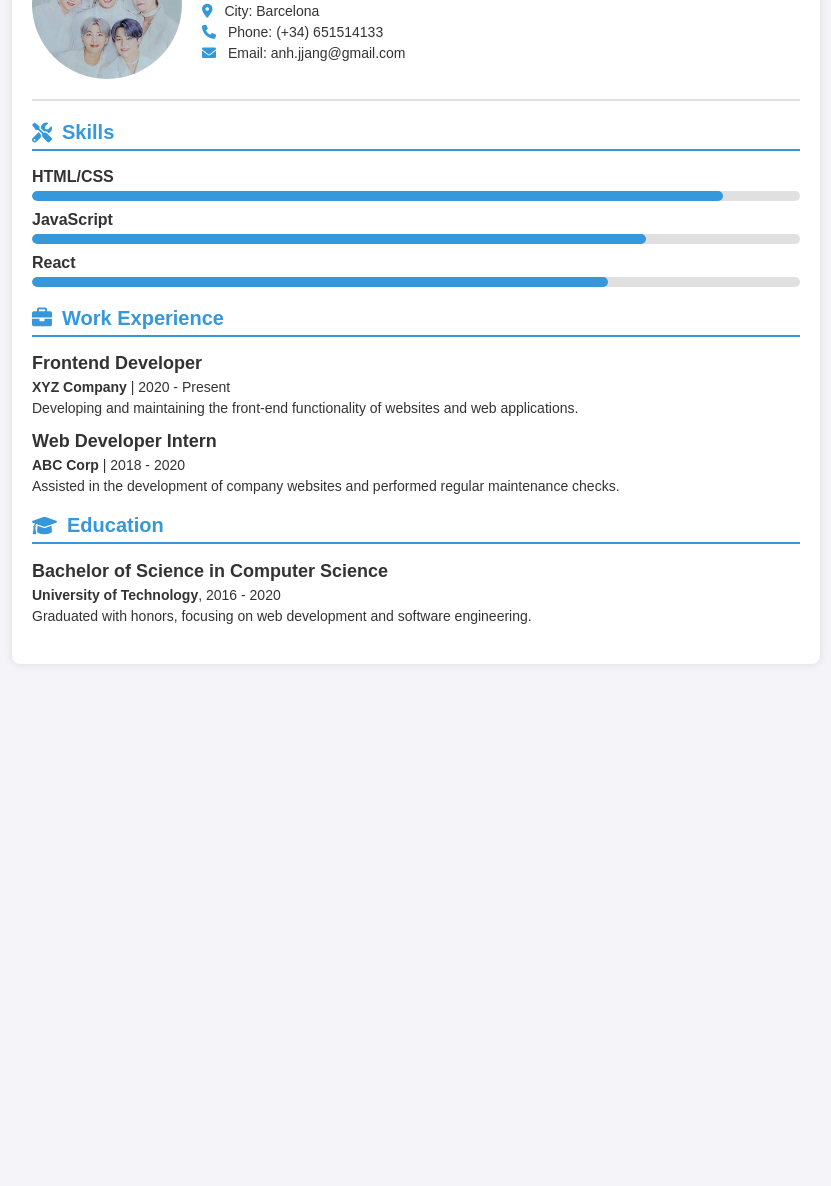
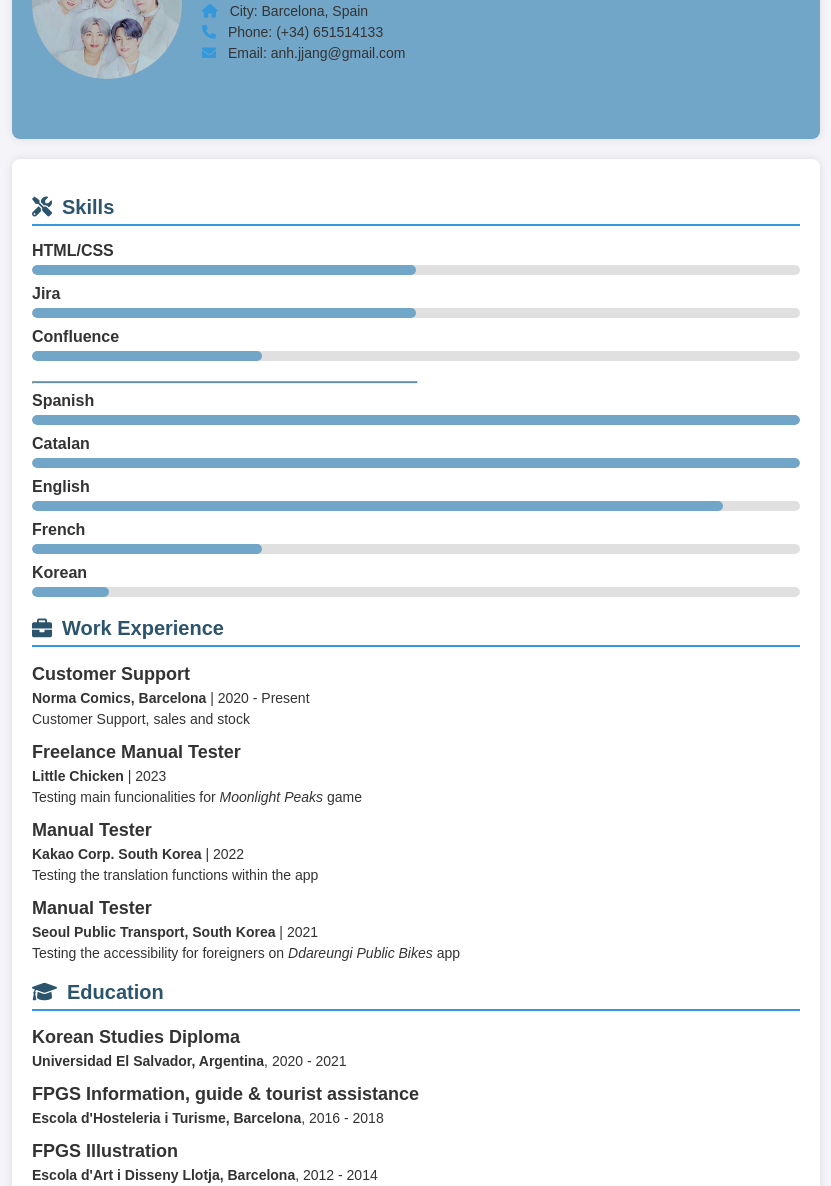
Before and after one commit to CV-for-dummies/CVProject, a plain HTML site: page index.html in a window 1280 px wide. Shown: the part 111-1297 px from the top of the page, without its empty margins (224-1055 px from the left). Before the commit the page ends 800 px from the top, so only its background shows below. Drawn offline with Linux system fonts and the light colour scheme.

Commit message:
Add generic changes

```diff
--- a/index.html
+++ b/index.html
@@ -1,5 +1,6 @@
 <!DOCTYPE html>
 <html lang="en">
+
 <head>
     <meta charset="UTF-8">
     <meta http-equiv="X-UA-Compatible" content="IE=edge">
@@ -9,55 +10,100 @@
     <!-- Link to Font Awesome for icons -->
     <link rel="stylesheet" href="https://cdnjs.cloudflare.com/ajax/libs/font-awesome/6.0.0-beta3/css/all.min.css">
 </head>
+
 <body>
-    <div class="cv-container">
+    <div class="cv-container header">
         <header class="profile-header">
             <img src="profile.jpg" alt="Profile Image" class="profile-img">
             <div class="profile-info">
                 <h1>Andrea Navarro del Valle</h1>
                 <p>Experienced tester.</p>
                 <ul>
-                    <li><i class="fas fa-map-marker-alt"></i> City: Barcelona</li>
+                    <li><i class="fa-solid fa-house"></i> City: Barcelona, Spain</li>
                     <li><i class="fas fa-phone"></i> Phone: (+34) 651514133</li>
                     <li><i class="fas fa-envelope"></i> Email: anh.jjang@gmail.com</li>
                 </ul>
             </div>
         </header>
+    </div>
 
+    <div class="cv-container info">
         <section class="skills-section">
             <h2><i class="fas fa-tools"></i> Skills</h2>
             <div class="skill">
                 <span>HTML/CSS</span>
                 <div class="progress-bar">
+                    <div class="progress" style="width: 50%;"></div>
+                </div>
+            </div>
+            <div class="skill">
+                <span>Jira</span>
+                <div class="progress-bar">
+                    <div class="progress" style="width: 50%;"></div>
+                </div>
+            </div>
+            <div class="skill">
+                <span>Confluence</span>
+                <div class="progress-bar">
+                    <div class="progress" style="width: 30%;"></div>
+                </div>
+            </div>
+        </section>
+        <hr class="section-separator"/>
+        <section class="skills-section">
+            <div class="skill">
+                <span>Spanish</span>
+                <div class="progress-bar">
+                    <div class="progress" style="width: 100%;"></div>
+                </div>
+            </div>
+            <div class="skill">
+                <span>Catalan</span>
+                <div class="progress-bar">
+                    <div class="progress" style="width: 100%;"></div>
+                </div>
+            </div>
+            <div class="skill">
+                <span>English</span>
+                <div class="progress-bar">
                     <div class="progress" style="width: 90%;"></div>
                 </div>
             </div>
             <div class="skill">
-                <span>JavaScript</span>
+                <span>French</span>
                 <div class="progress-bar">
-                    <div class="progress" style="width: 80%;"></div>
+                    <div class="progress" style="width: 30%;"></div>
                 </div>
             </div>
             <div class="skill">
-                <span>React</span>
+                <span>Korean</span>
                 <div class="progress-bar">
-                    <div class="progress" style="width: 75%;"></div>
+                    <div class="progress" style="width: 10%;"></div>
                 </div>
             </div>
         </section>
-
         <section class="experience-section">
             <h2><i class="fas fa-briefcase"></i> Work Experience</h2>
             <ul>
                 <li>
-                    <h3>Frontend Developer</h3>
-                    <p><strong>XYZ Company</strong> | 2020 - Present</p>
-                    <p>Developing and maintaining the front-end functionality of websites and web applications.</p>
+                    <h3>Customer Support</h3>
+                    <p><strong>Norma Comics, Barcelona</strong> | 2020 - Present</p>
+                    <p>Customer Support, sales and stock</p>
                 </li>
                 <li>
-                    <h3>Web Developer Intern</h3>
-                    <p><strong>ABC Corp</strong> | 2018 - 2020</p>
-                    <p>Assisted in the development of company websites and performed regular maintenance checks.</p>
+                    <h3>Freelance Manual Tester</h3>
+                    <p><strong>Little Chicken</strong> | 2023</p>
+                    <p>Testing main funcionalities for <i>Moonlight Peaks</i> game</p>
+                </li>
+                <li>
+                    <h3>Manual Tester</h3>
+                    <p><strong>Kakao Corp. South Korea</strong> | 2022</p>
+                    <p>Testing the translation functions within the app</p>
+                </li>
+                <li>
+                    <h3>Manual Tester</h3>
+                    <p><strong>Seoul Public Transport, South Korea</strong> | 2021</p>
+                    <p>Testing the accessibility for foreigners on <i>Ddareungi Public Bikes</i> app</p>
                 </li>
             </ul>
         </section>
@@ -66,12 +112,20 @@
             <h2><i class="fas fa-graduation-cap"></i> Education</h2>
             <ul>
                 <li>
-                    <h3>Bachelor of Science in Computer Science</h3>
-                    <p><strong>University of Technology</strong>, 2016 - 2020</p>
-                    <p>Graduated with honors, focusing on web development and software engineering.</p>
+                    <h3>Korean Studies Diploma</h3>
+                    <p><strong>Universidad El Salvador, Argentina</strong>, 2020 - 2021</p>
+                </li>
+                <li>
+                    <h3>FPGS Information, guide & tourist assistance</h3>
+                    <p><strong>Escola d'Hosteleria i Turisme, Barcelona</strong>, 2016 - 2018</p>
+                </li>
+                <li>
+                    <h3>FPGS Illustration</h3>
+                    <p><strong>Escola d'Art i Disseny Llotja, Barcelona</strong>, 2012 - 2014</p>
                 </li>
             </ul>
         </section>
     </div>
 </body>
+
 </html>
--- a/styles.css
+++ b/styles.css
@@ -13,12 +13,15 @@ body {
     padding: 20px;
     box-shadow: 0 0 10px rgba(0, 0, 0, 0.1);
     border-radius: 8px;
+    &.header{
+        background-color:#72a6c9;
+    }
 }
+
 
 .profile-header {
     display: flex;
     align-items: center;
-    border-bottom: 2px solid #ddd;
     padding-bottom: 20px;
     margin-bottom: 20px;
 }
@@ -57,6 +60,14 @@ body {
     color: #3498db;
 }
 
+.section-separator {
+    width: 50%;
+    height: 1px;
+    background-color: #638fad;
+    margin-inline-start: unset;
+    margin-inline-end: unset;
+}
+
 .skills-section, .experience-section, .education-section {
     margin-bottom: 20px;
 }
@@ -65,10 +76,11 @@ h2 {
     font-size: 20px;
     border-bottom: 2px solid #3498db;
     padding-bottom: 5px;
-    color: #3498db;
+    color: #2c546d;
     display: flex;
     align-items: center;
 }
+
 
 h2 i {
     margin-right: 10px;
@@ -92,7 +104,7 @@ h2 i {
 
 .progress {
     height: 10px;
-    background-color: #3498db;
+    background-color: #72a6c9;
     border-radius: 20px;
 }
 
```
